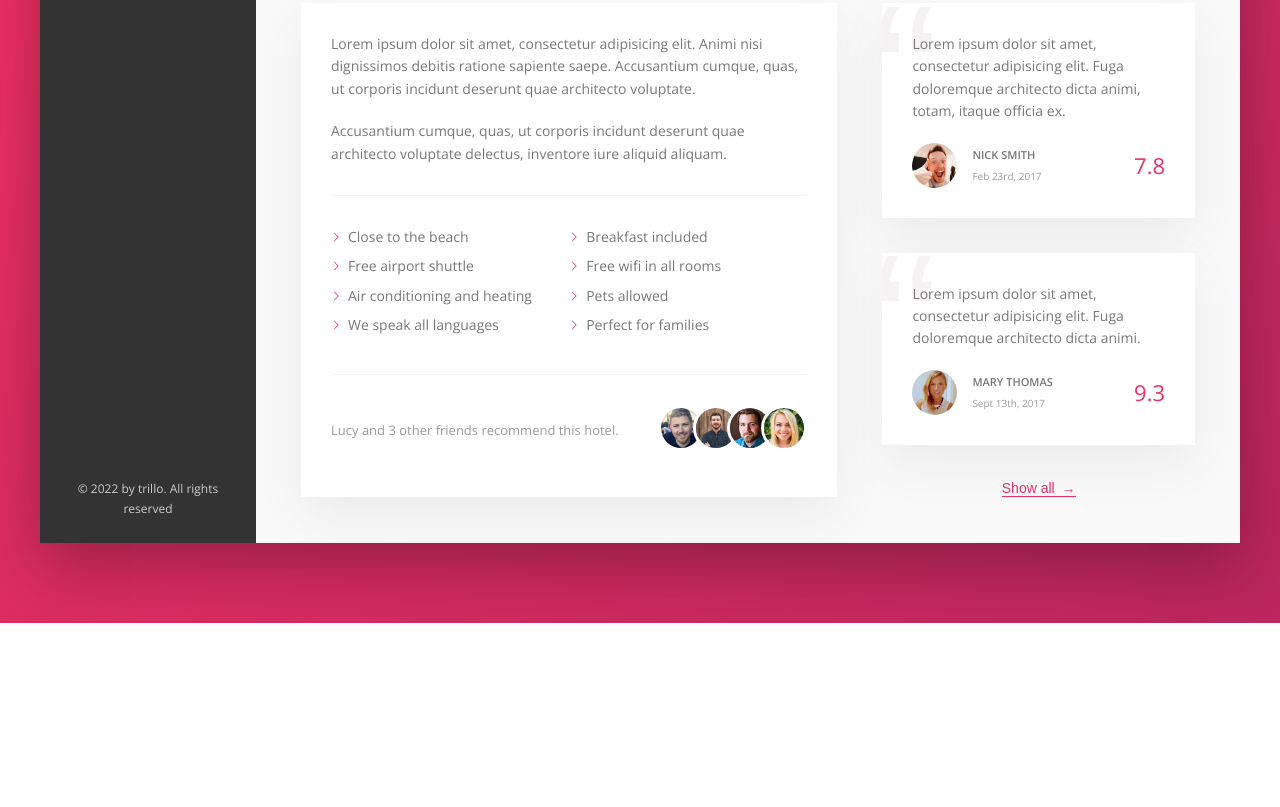
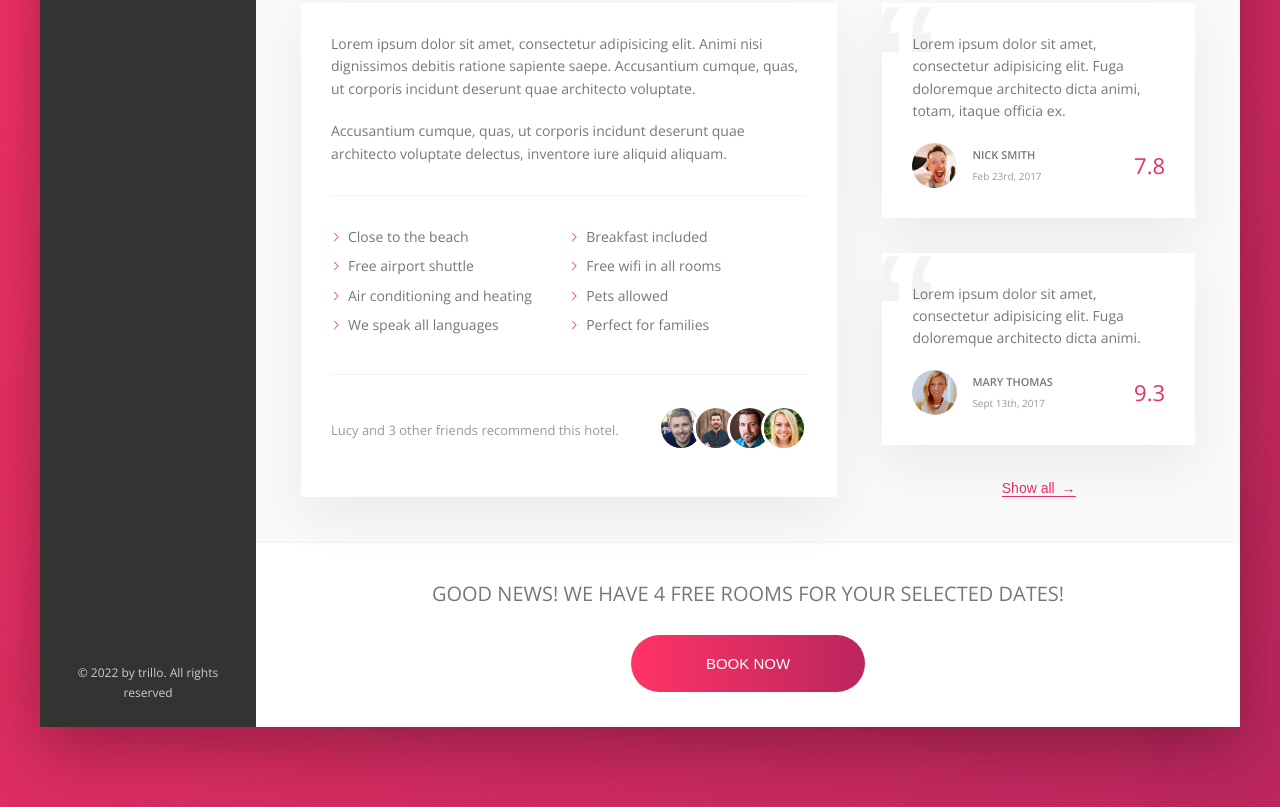
Before and after one commit to gus-rdz/Trillo-repo, a website: page index.html in a window 1280 px wide. Shown: the part 644-1451 px from the top of the page. Before the commit the page ends 1267 px from the top, so only its background shows below. Drawn offline with nearby package versions, Linux system fonts and the light colour scheme.

Commit message:
built the CTA section; added gradient button w/ hover effect that transitions text on btn

```diff
--- a/index.html
+++ b/index.html
@@ -214,7 +214,7 @@
               </div>
             </div>
 
-            <div class="user-reviews">
+            <figure class="user-reviews">
               <figure class="review">
                 <blockquote class="review__text">
                   Lorem ipsum dolor sit amet, consectetur adipisicing elit. Fuga
@@ -260,7 +260,17 @@
               </figure>
 
               <button class="btn-inline">Show all <span>&rarr;</span></button>
-            </div>
+            </figure>
+          </div>
+
+          <div class="cta">
+            <h2 class="cta__book-now">
+              Good news! We have 4 free rooms for your selected dates!
+            </h2>
+            <button class="btn">
+              <span class="btn__visible">Book now</span>
+              <span class="btn__invisible">Only 4 rooms left</span>
+            </button>
           </div>
         </main>
       </div>
--- a/sass/_components.scss
+++ b/sass/_components.scss
@@ -439,3 +439,75 @@
     z-index: 1;
   }
 }
+
+/////////////////////////////////////
+// CALL TO ACTION
+.cta {
+  padding: 3.5rem 0;
+  text-align: center;
+
+  &__book-now {
+    font-size: 2rem;
+    font-weight: 300;
+    text-transform: uppercase;
+    margin-bottom: 2.5rem;
+  }
+}
+
+/////////////////////////////////////
+// CALL TO ACTION BUTTON
+.btn {
+  font-size: 1.5rem;
+  font-weight: 300;
+  text-transform: uppercase;
+  border-radius: 100px;
+  border: none;
+  background-image: linear-gradient(
+    to right,
+    var(--color-primary-light),
+    var(--color-primary-dark)
+  );
+  color: #fff;
+  position: relative;
+  overflow: hidden;
+  cursor: pointer;
+
+  & > * {
+    display: inline-block;
+    height: 100%;
+    width: 100%;
+    transition: all 0.2s;
+  }
+
+  &__visible {
+    padding: 2rem 7.5rem;
+  }
+
+  &__invisible {
+    position: absolute;
+    padding: 2rem 0;
+    left: 0;
+    top: -100%;
+  }
+
+  &:hover {
+    background-image: linear-gradient(
+      to left,
+      var(--color-primary-light),
+      var(--color-primary-dark)
+    );
+  }
+
+  &:hover &__visible {
+    transform: translateY(100%);
+  }
+
+  &:hover &__invisible {
+    top: 0;
+  }
+
+  &:focus {
+    outline: none;
+    animation: pulsate 1s infinite;
+  }
+}
```
Also changed, not shown: css/style.css.
